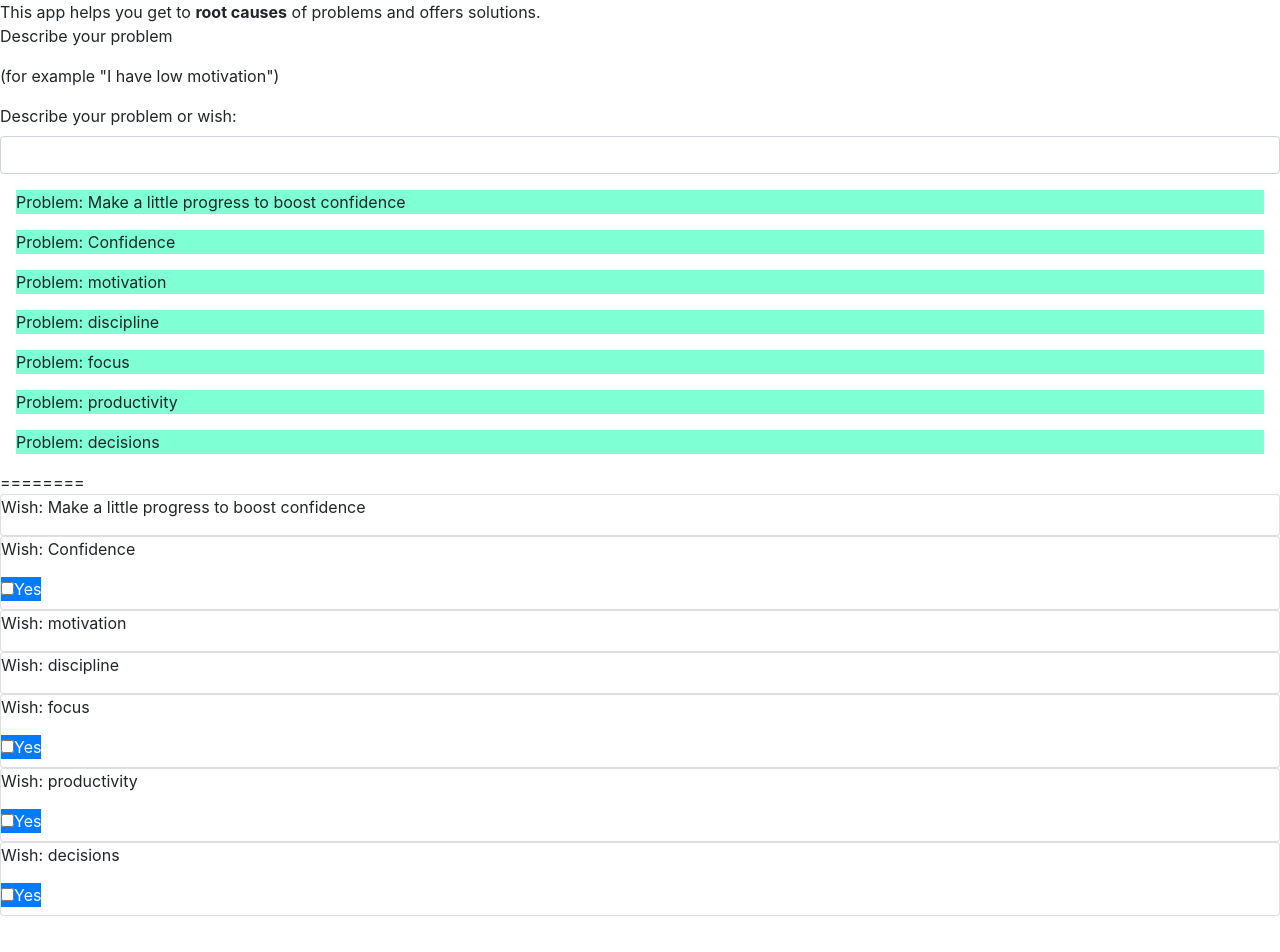
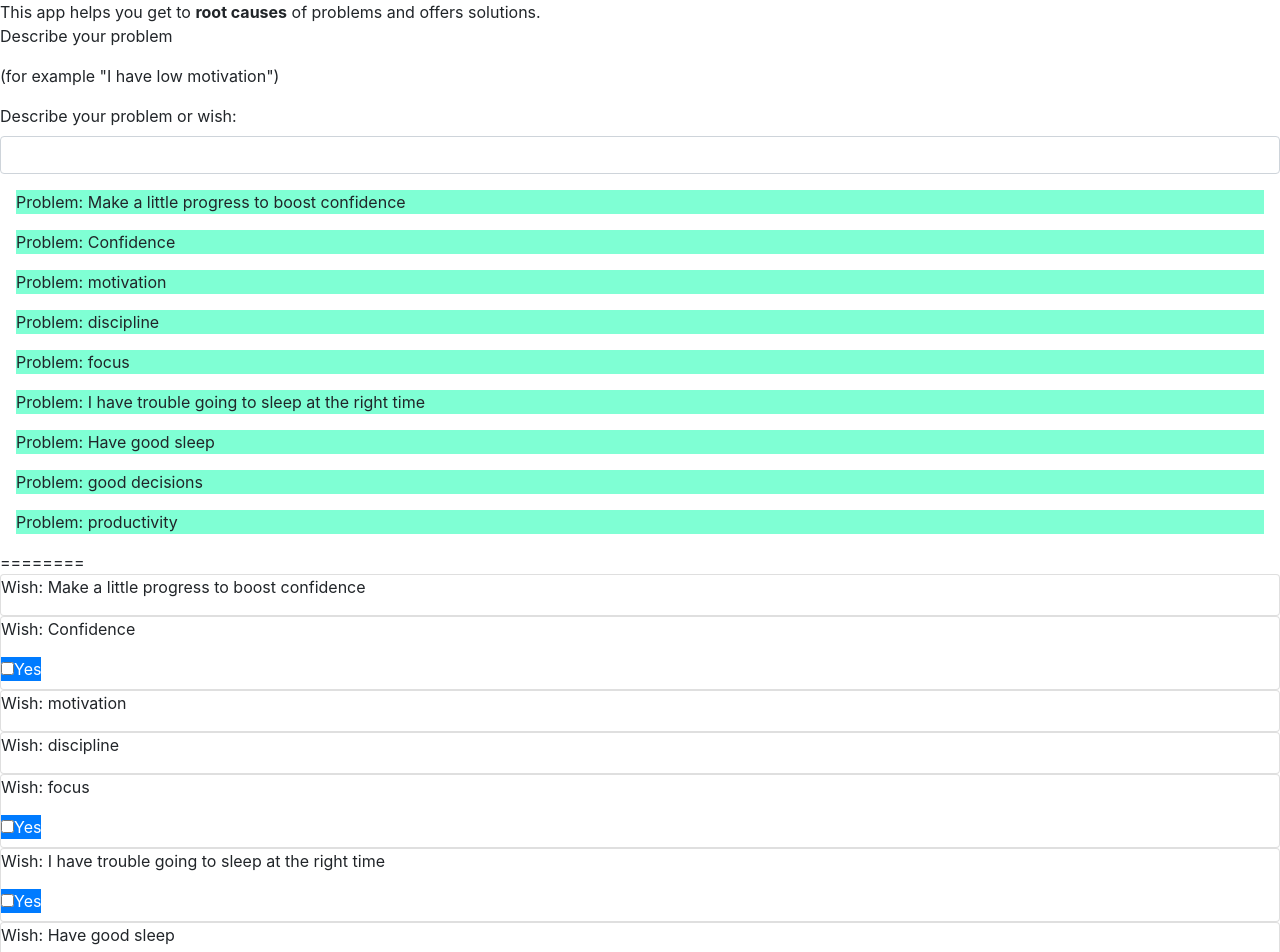
Before and after one commit to karol-depka/lifedvisor, an Angular app: page / in a window 1280 px wide. Shown: the top 952 px of the page. Before the commit the page ends 916 px from the top, so only its background shows below. Built offline with nearby package versions, Linux system fonts and the light colour scheme.

Commit message:
Add data about sleep

```diff
--- a/src/app/core/hints_problems_questions.data.ts
+++ b/src/app/core/hints_problems_questions.data.ts
@@ -32,16 +32,29 @@ export class Questions {
     ]
   }
 
-  'productivity' = {
+
+
+
+  'I have trouble going to sleep at the right time' = {
     ifYes: [
-      this.confidence,
-      this.focus,
-      this.motivation,
-      this.discipline,
+      {
+        text: 'Do you turn off and put away (hide) your electronics and other temptations, including computer, mobile phones'
+      },
+      {
+        text: 'Think about (and visualize) the benefits of going to sleep at the right time, including being well-rested'
+      },
     ]
   }
 
-  'decisions' = {
+  'Have good sleep' = {
+    ifYes: [
+      this['I have trouble going to sleep at the right time'],
+
+    ]
+  }
+
+
+  'good decisions' = {
     ifYes: [
       {
         text: 'cost-benefit'
@@ -58,8 +71,20 @@ export class Questions {
       {
         text: 'Visualize consequences (financial, emotional, physical, productivity, etc)'
       },
+      this['Have good sleep'],
     ]
   }
+
+  'productivity' = {
+    ifYes: [
+      this.confidence,
+      this.focus,
+      this.motivation,
+      this.discipline,
+      this['good decisions'],
+    ]
+  }
+
 }
 
 function processQuestions(questions: Questions) {
```
